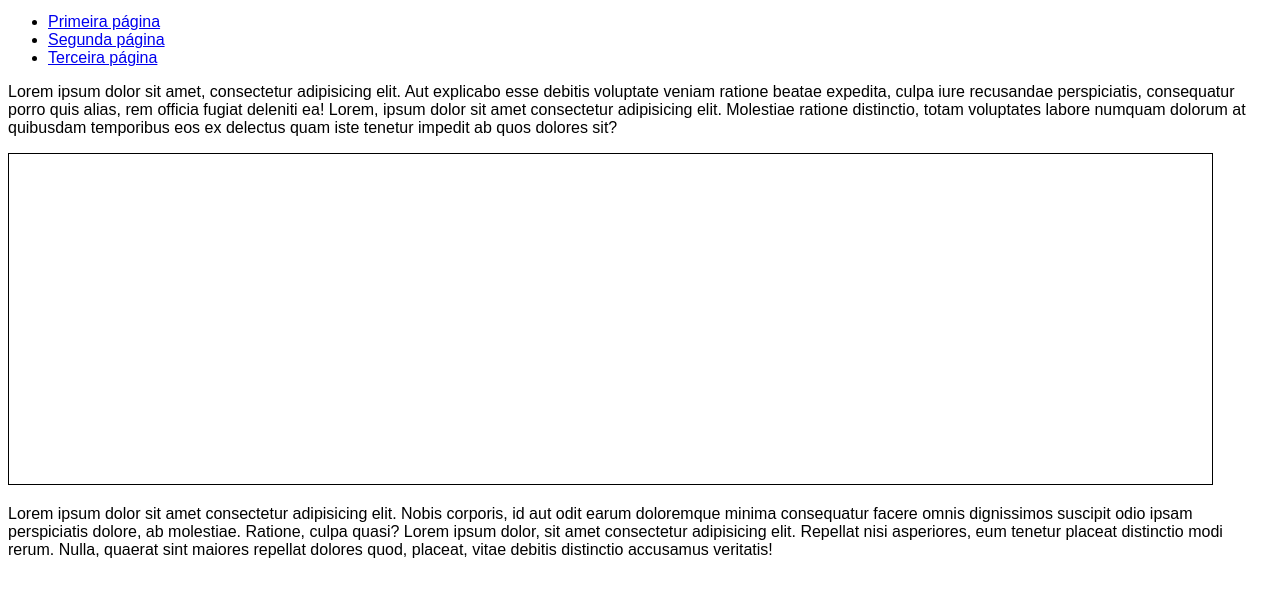
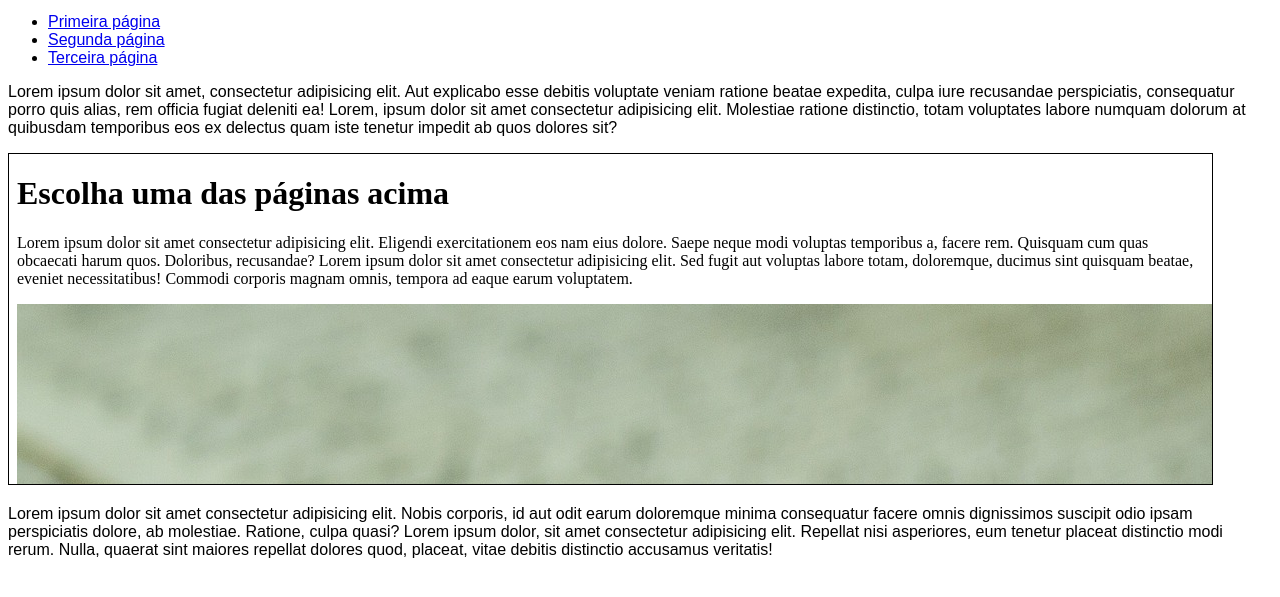
Before and after one commit to chicobahia/html5-e-css3, a plain HTML site: page exercícios/ex024/iframe003.html in a window 1280 px wide. Shown: the part 119-716 px from the top of the page. Drawn offline with Linux system fonts and the light colour scheme.

Commit message:
iframe003

```diff
--- a/exercícios/ex024/iframe003.html
+++ b/exercícios/ex024/iframe003.html
@@ -26,7 +26,8 @@
     </ul>
 <p>Lorem ipsum dolor sit amet, consectetur adipisicing elit. Aut explicabo esse debitis voluptate veniam ratione beatae expedita, culpa iure recusandae perspiciatis, consequatur porro quis alias, rem officia fugiat deleniti ea! Lorem, ipsum dolor sit amet consectetur adipisicing elit. Molestiae ratione distinctio, totam voluptates labore numquam dolorum at quibusdam temporibus eos ex delectus quam iste tenetur impedit ab quos dolores sit?</p>
 
-<iframe src="" name="frame">
+<iframe name="frame" srcdoc="<h1> Escolha uma das páginas acima </h1><p>Lorem ipsum dolor sit amet consectetur adipisicing elit. Eligendi exercitationem eos nam eius dolore. Saepe neque modi voluptas temporibus a, facere rem. Quisquam cum quas obcaecati harum quos. Doloribus, recusandae? Lorem ipsum dolor sit amet consectetur adipisicing elit. Sed fugit aut voluptas labore totam, doloremque, ducimus sint quisquam beatae, eveniet necessitatibus! Commodi corporis magnam omnis, tempora ad eaque earum voluptatem.</p> <img src=imagens/background002.jpg>"
+
     <p>Infelizmente seu navegador é ruim hehe</p>
 
 </iframe>
```
Also changed, not shown: exercícios/ex024/imagens/background002.jpg (added).
